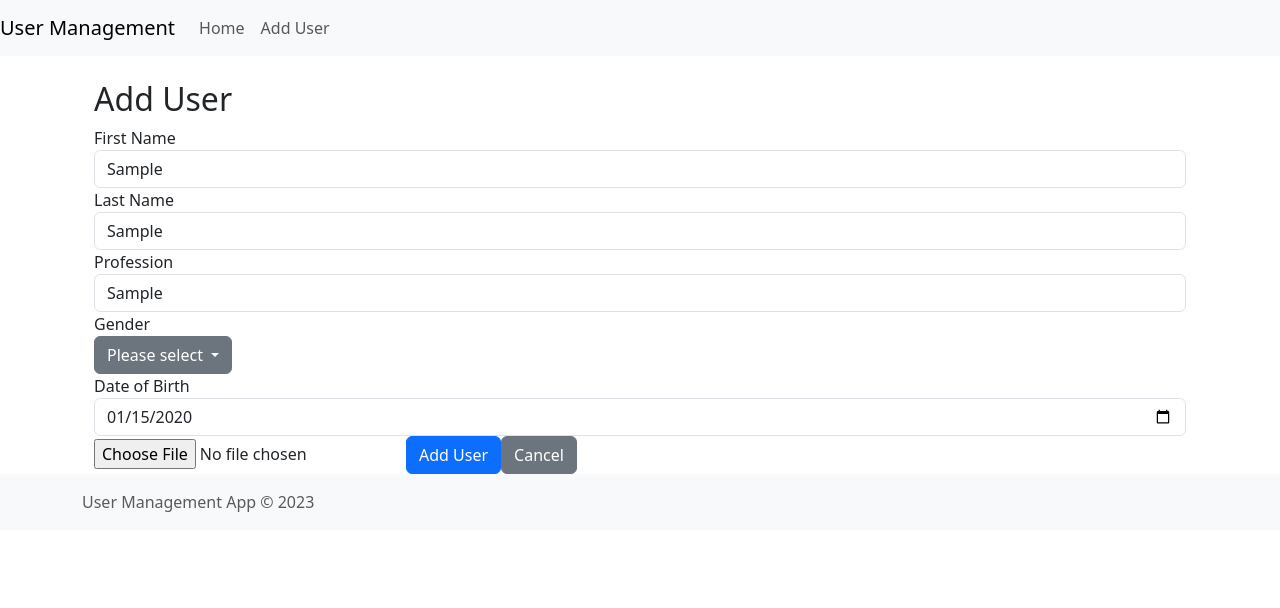
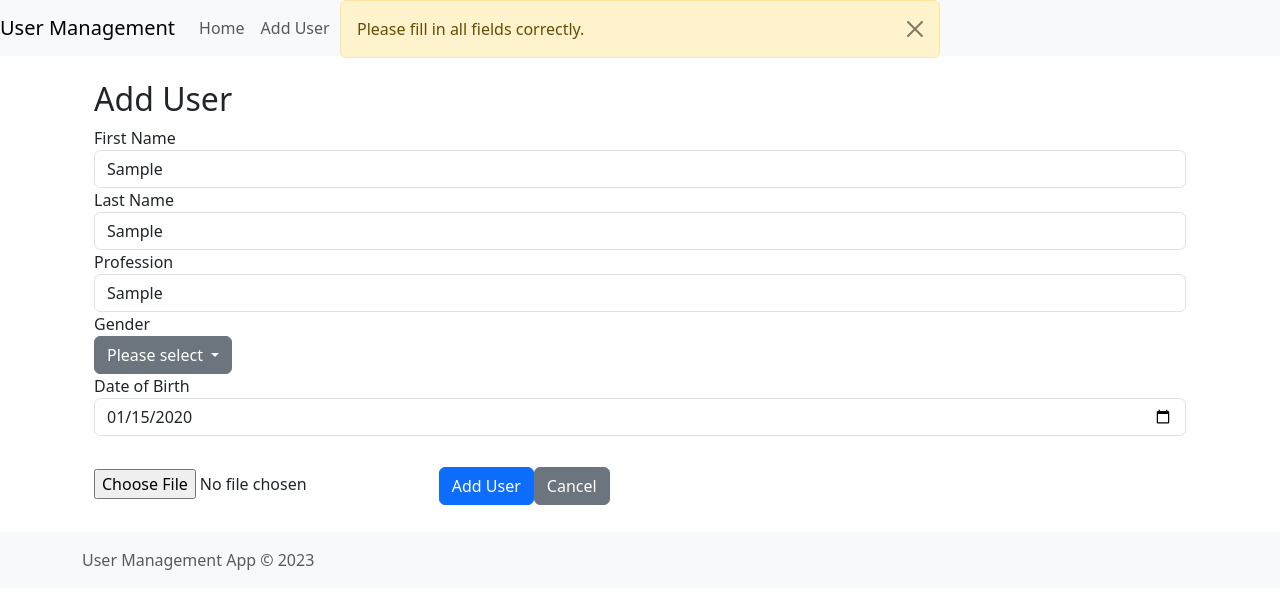
Before and after one commit to KaloqnDonchev/AngularCRUD, an Angular app: page /add-user in a window 1280 px wide. Both pictures are taken after typing "Sample", "Sample", "Sample", "2020-01-15" into the empty fields and a click on the button "Add User". Shown: the top 608 px of the page. Built offline with nearby package versions, Linux system fonts and the light colour scheme.

Commit message:
add fixed notification banner

```diff
--- a/src/app/components/add-user/add-user.component.css
+++ b/src/app/components/add-user/add-user.component.css
@@ -6,3 +6,16 @@
 .dropdown-divider {
     margin: 0;
 }
+
+.alert-dismissible {
+    position: fixed;
+    top: 0;
+    left: 50%;
+    transform: translateX(-50%);
+    width: 100%;
+    max-width: 600px;
+}
+
+.image-upload  {
+    margin: 3% 3% 3% 0;
+}
--- a/src/app/components/add-user/add-user.component.html
+++ b/src/app/components/add-user/add-user.component.html
@@ -1,4 +1,8 @@
 <div class="container">
+  <div class="alert alert-warning alert-dismissible fade show" role="alert" *ngIf="wrongInformation">
+    Please fill in all fields correctly.
+    <button type="button" class="btn-close" data-bs-dismiss="alert" aria-label="Close"></button>
+  </div>
   <h2>Add User</h2>
   <form (ngSubmit)="addUser()">
     <div class="form-group">
@@ -31,7 +35,7 @@
       <label for="dateOfBirth">Date of Birth</label>
       <input type="date" class="form-control" id="dateOfBirth" [(ngModel)]="user.dateOfBirth" name="dateOfBirth" required>
     </div>
-    <input type="file" (change)="onFileSelected($event)">
+    <input class="image-upload" type="file" (change)="onFileSelected($event)">
     <button type="submit" class="btn btn-primary">Add User</button>
     <button type="button" class="btn btn-secondary" (click)="router.navigate(['/'])">Cancel</button>
   </form>
--- a/src/app/components/add-user/add-user.component.ts
+++ b/src/app/components/add-user/add-user.component.ts
@@ -24,16 +24,16 @@ export class AddUserComponent {
   };
   genders: string[] = ['Male', 'Female', 'Other'];
   selectedGenderLabel: string = 'Please select';
+  wrongInformation: boolean = false;
 
   constructor(private userService: UserService, public router: Router) {}
 
   addUser(): void {
     if (validateUser(this.user)) {
       this.userService.addUser(this.user);
-      alert('User added successfully!');
       this.router.navigate(['/']);
     } else {
-      alert('Please fill in all fields correctly.');
+      this.wrongInformation = true;
     }
   }
 
--- a/src/app/components/edit-user/edit-user.component.css
+++ b/src/app/components/edit-user/edit-user.component.css
@@ -0,0 +1,8 @@
+.alert-dismissible {
+    position: fixed;
+    top: 0;
+    left: 50%;
+    transform: translateX(-50%);
+    width: 100%;
+    max-width: 600px;
+}
--- a/src/app/components/edit-user/edit-user.component.html
+++ b/src/app/components/edit-user/edit-user.component.html
@@ -1,4 +1,8 @@
 <div class="container">
+  <div class="alert alert-warning alert-dismissible fade show" role="alert" *ngIf="wrongInformation">
+    Please fill in all fields correctly.
+    <button type="button" class="btn-close" data-bs-dismiss="alert" aria-label="Close"></button>
+  </div>
   <h2>Edit User</h2>
   <form (ngSubmit)="updateUser()">
     <div class="form-group">
--- a/src/app/components/edit-user/edit-user.component.ts
+++ b/src/app/components/edit-user/edit-user.component.ts
@@ -24,6 +24,7 @@ export class EditUserComponent implements OnInit {
   };
   genders: string[] = ['Male', 'Female', 'Other'];
   selectedGenderLabel: string = 'Please select';
+  wrongInformation: boolean = false;
 
   constructor(
     private route: ActivatedRoute,
@@ -46,10 +47,9 @@ export class EditUserComponent implements OnInit {
   updateUser(): void {
     if (validateUser(this.user)) {
       this.userService.updateUser(this.user);
-      alert('User updated successfully!');
       this.router.navigate(['/']);
     } else {
-      alert('Please fill in all fields correctly.');
+      this.wrongInformation = true;
     }
   }
 
--- a/src/app/components/home/home.component.css
+++ b/src/app/components/home/home.component.css
@@ -7,11 +7,15 @@
     margin:auto;
 }
 
+.edit-button {
+    margin-right: 5%;
+}
+
 .table-responsive {
     overflow-x: auto;
   }
 
-  @media (max-width: 767.98px) {
+  @media (max-width: 1024px) {
     .table {
       display: flex;
       flex-direction: column;
@@ -46,5 +50,10 @@
       content: attr(data-label);
       font-weight: bold;
       flex: 1;
+      margin-left: 3%;
+    }
+
+    .table tbody tr td {
+        padding-right: 3%;
     }
   }
--- a/src/app/components/home/home.component.html
+++ b/src/app/components/home/home.component.html
@@ -26,7 +26,7 @@
           <td data-label="Date of Birth">{{ user.dateOfBirth | date: 'shortDate' }}</td>
           <td data-label="Age">{{ calculateAge(user.dateOfBirth) }}</td>
           <td data-label="Actions">
-            <a [routerLink]="['/edit-user', user.id]" class="btn btn-primary btn-sm">Edit</a>
+            <a [routerLink]="['/edit-user', user.id]" class="edit-button btn btn-primary btn-sm">Edit</a>
             <button class="btn btn-danger btn-sm" (click)="deleteUser(user.id)">Delete</button>
           </td>
         </tr>
```
Also changed, not shown: json-server/db.json.
